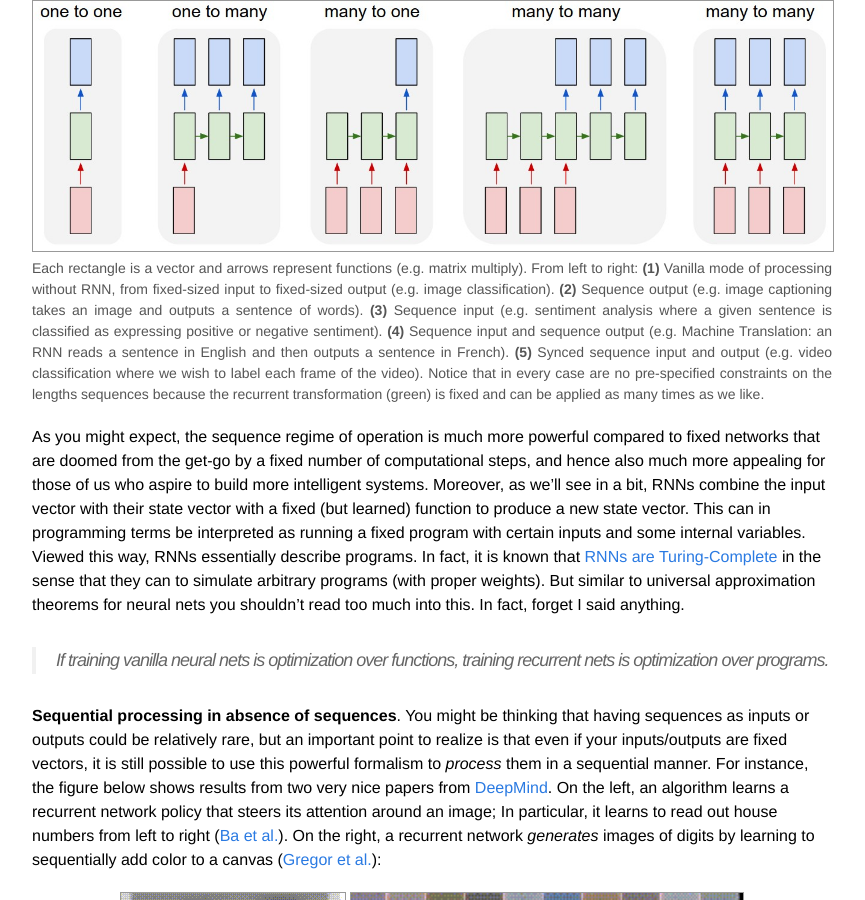
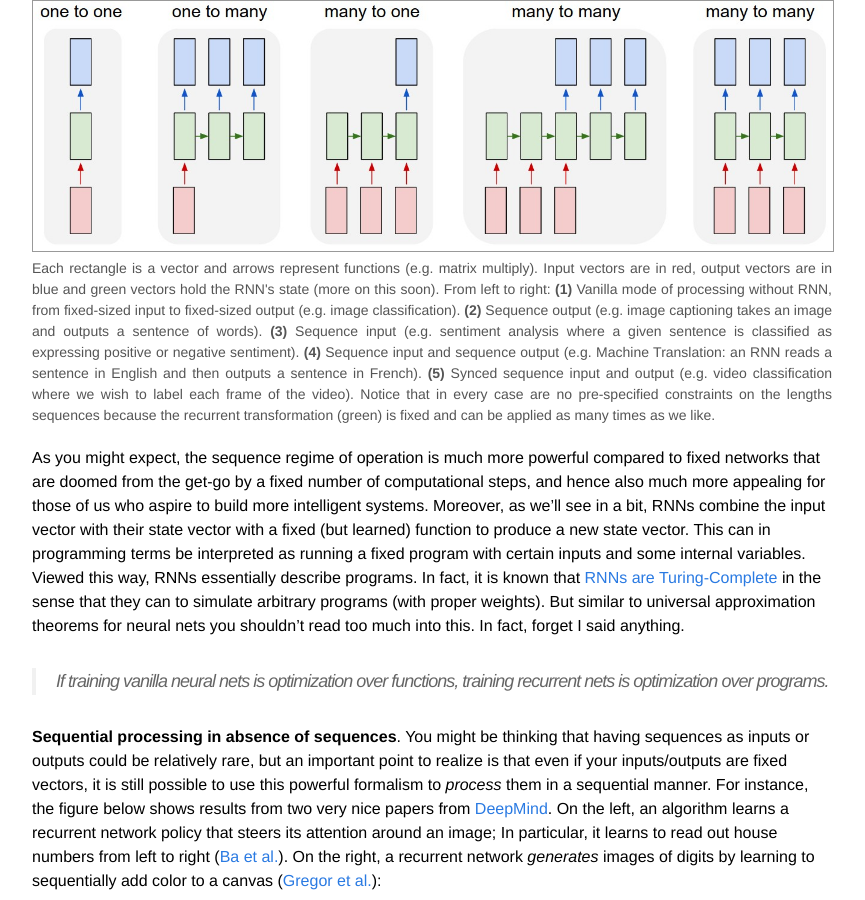
Before and after one commit to karpathy/karpathy.github.io, a Jekyll site: the page built from _posts/2015-05-21-rnn-effectiveness.markdown, in a window 1280 px wide and 900 px high, scrolled down 912 px. Shown: the whole window, without its empty margins (208-1073 px from the left). Built offline with Jekyll 4.4.1, drawn with Linux system fonts in a browser that asks for light colours; Markdown is read by kramdown in place of the engine named in the settings; formulas are drawn with MathJax 3; comment, search, counter and statistics services are not loaded.

Commit message:
clarification

```diff
--- a/_posts/2015-05-21-rnn-effectiveness.markdown
+++ b/_posts/2015-05-21-rnn-effectiveness.markdown
@@ -19,7 +19,7 @@
 
 <div class="imgcap">
 <img src="/assets/rnn/diags.jpeg">
-<div class="thecap" style="text-align:justify">Each rectangle is a vector and arrows represent functions (e.g. matrix multiply). From left to right: <b>(1)</b> Vanilla mode of processing without RNN, from fixed-sized input to fixed-sized output (e.g. image classification). <b>(2)</b> Sequence output (e.g. image captioning takes an image and outputs a sentence of words). <b>(3)</b> Sequence input (e.g. sentiment analysis where a given sentence is classified as expressing positive or negative sentiment). <b>(4)</b> Sequence input and sequence output (e.g. Machine Translation: an RNN reads a sentence in English and then outputs a sentence in French). <b>(5)</b> Synced sequence input and output (e.g. video classification where we wish to label each frame of the video). Notice that in every case are no pre-specified constraints on the lengths sequences because the recurrent transformation (green) is fixed and can be applied as many times as we like.</div>
+<div class="thecap" style="text-align:justify">Each rectangle is a vector and arrows represent functions (e.g. matrix multiply). Input vectors are in red, output vectors are in blue and green vectors hold the RNN's state (more on this soon). From left to right: <b>(1)</b> Vanilla mode of processing without RNN, from fixed-sized input to fixed-sized output (e.g. image classification). <b>(2)</b> Sequence output (e.g. image captioning takes an image and outputs a sentence of words). <b>(3)</b> Sequence input (e.g. sentiment analysis where a given sentence is classified as expressing positive or negative sentiment). <b>(4)</b> Sequence input and sequence output (e.g. Machine Translation: an RNN reads a sentence in English and then outputs a sentence in French). <b>(5)</b> Synced sequence input and output (e.g. video classification where we wish to label each frame of the video). Notice that in every case are no pre-specified constraints on the lengths sequences because the recurrent transformation (green) is fixed and can be applied as many times as we like.</div>
 </div>
 
 As you might expect, the sequence regime of operation is much more powerful compared to fixed networks that are doomed from the get-go by a fixed number of computational steps, and hence also much more appealing for those of us who aspire to build more intelligent systems. Moreover, as we'll see in a bit, RNNs combine the input vector with their state vector with a fixed (but learned) function to produce a new state vector. This can in programming terms be interpreted as running a fixed program with certain inputs and some internal variables. Viewed this way, RNNs essentially describe programs. In fact, it is known that [RNNs are Turing-Complete](http://binds.cs.umass.edu/papers/1995_Siegelmann_Science.pdf) in the sense that they can to simulate arbitrary programs (with proper weights). But similar to universal approximation theorems for neural nets you shouldn't read too much into this. In fact, forget I said anything.
```
